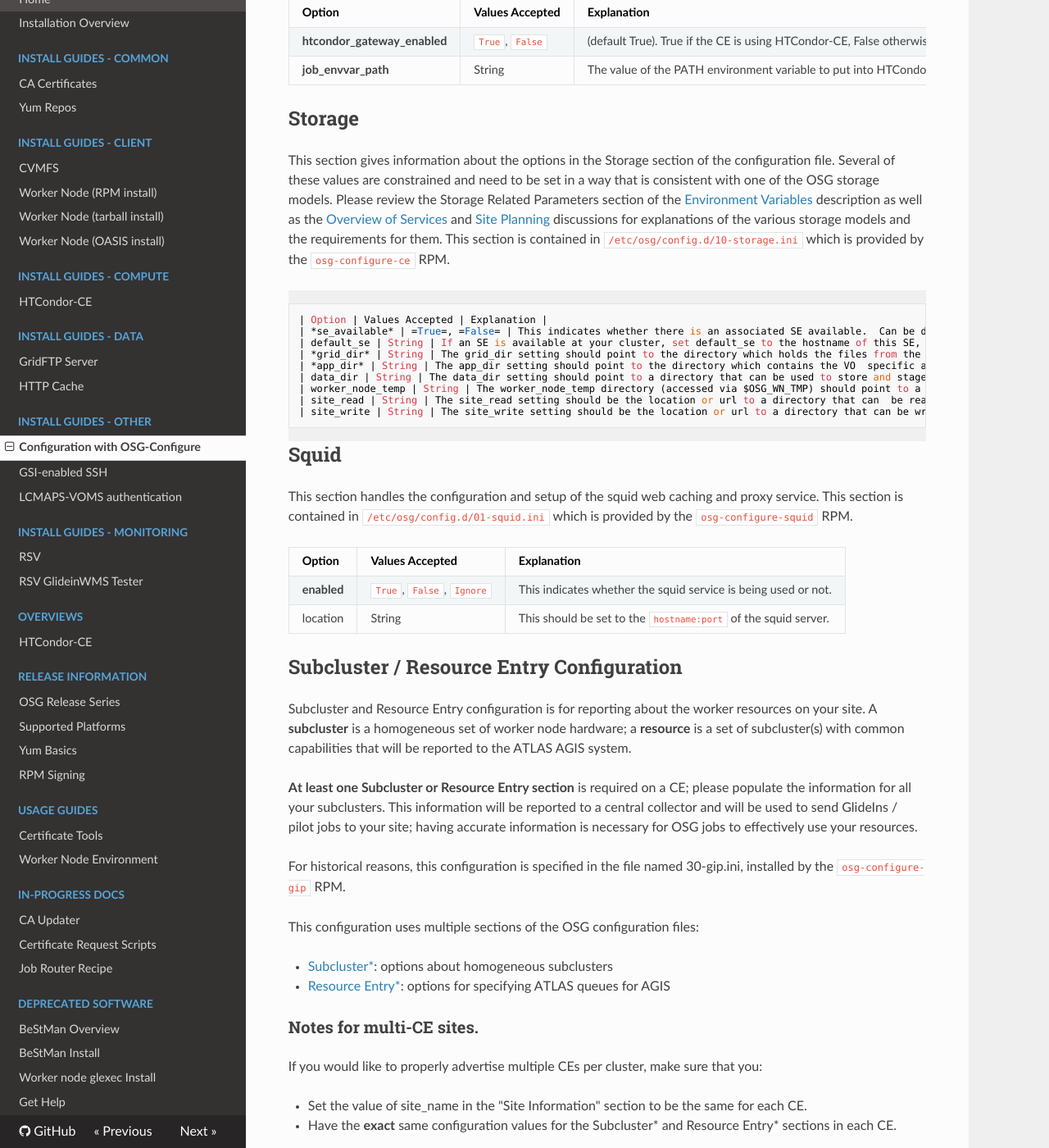
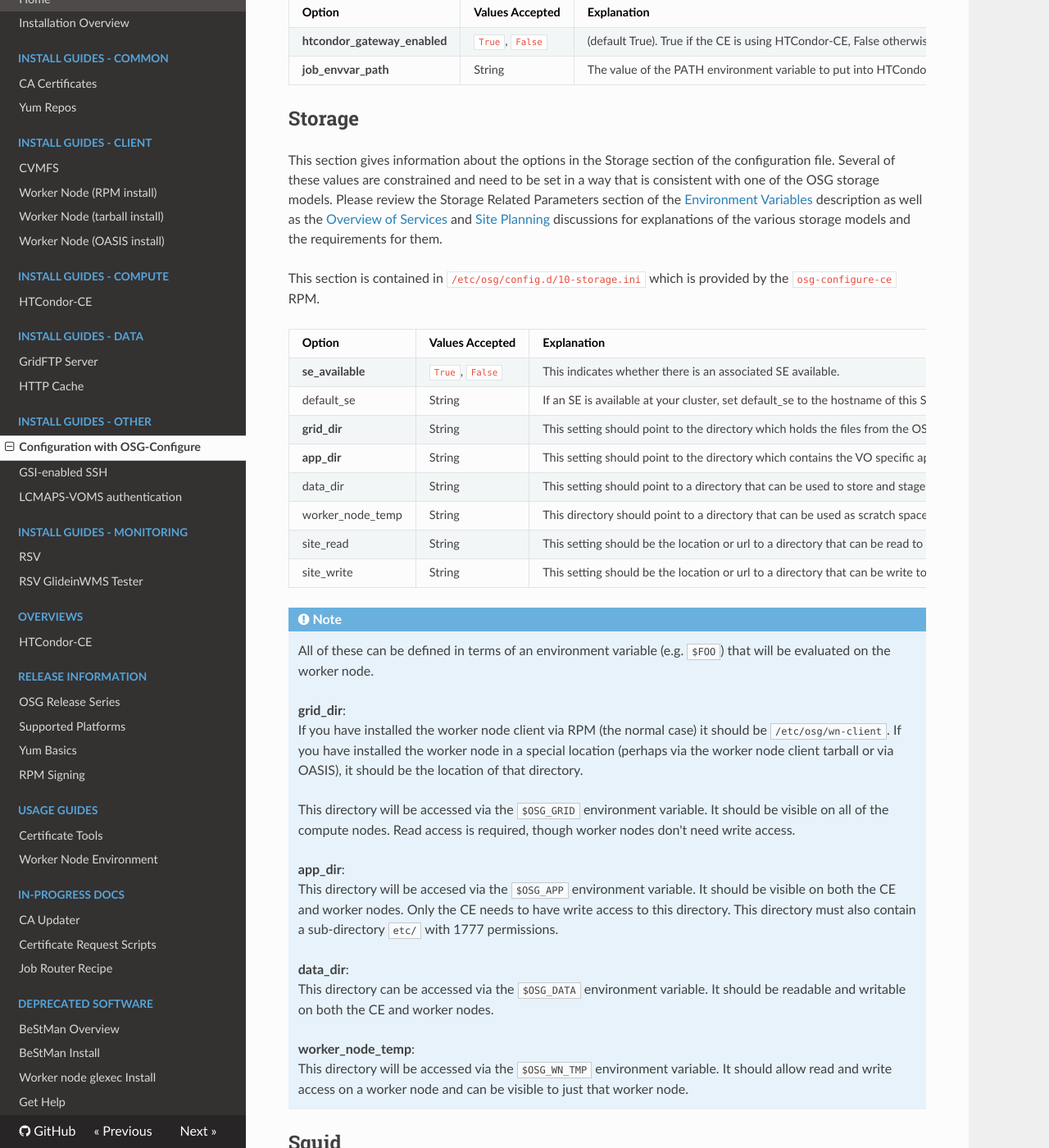
Before and after one commit to osg-htc/docs, an MkDocs documentation site: the page built from docs/other/configuration-with-osg-configure.md, in a window 1280 px wide and 1400 px high, scrolled down 7150 px. Shown: the whole window at 82% size. Built offline with MkDocs 1.6.1, drawn with Linux system fonts in a browser that asks for light colours; nearby versions of some CDN libraries; old or Windows-style settings are respelled for this version of MkDocs; some of the changed lines change nothing that is shown.

Commit message:
Hand-convert storage table

```diff
--- a/docs/other/configuration-with-osg-configure.md
+++ b/docs/other/configuration-with-osg-configure.md
@@ -231,17 +231,54 @@ This section gives information about the options in the Gateway section of the c
 Storage
 -------
 
-This section gives information about the options in the Storage section of the configuration file. Several of these values are constrained and need to be set in a way that is consistent with one of the OSG storage models. Please review the Storage Related Parameters section of the [Environment Variables](EnvironmentVariables) description as well as the [Overview of Services](OverviewOfServicesInOSG) and [Site Planning](SitePlanning) discussions for explanations of the various storage models and the requirements for them. This section is contained in `/etc/osg/config.d/10-storage.ini` which is provided by the `osg-configure-ce` RPM.
+This section gives information about the options in the Storage section of the configuration file.
+Several of these values are constrained and need to be set in a way that is consistent with one of the OSG storage models.
+Please review the Storage Related Parameters section of the [Environment Variables](EnvironmentVariables) description
+as well as the [Overview of Services](OverviewOfServicesInOSG) and [Site Planning](SitePlanning) discussions
+for explanations of the various storage models and the requirements for them.
 
-    | Option | Values Accepted | Explanation |
-    | *se_available* | =True=, =False= | This indicates whether there is an associated SE available.  Can be defined in terms of an environment variable (e.g. =$FOO=) that will be evaluated on the worker node. |
-    | default_se | String | If an SE is available at your cluster, set default_se to the hostname of this SE, otherwise set default_se to UNAVAILABLE. Can be defined in terms of an environment variable (e.g. =$FOO=) that will be evaluated on the worker node. |
-    | *grid_dir* | String | The grid_dir setting should point to the directory which holds the files from the OSG worker node package. If you have installed the worker node client via RPM (the normal case) it should be =/etc/osg/wn-client=. If you have somehow installed the worker node in a special location (perhaps via the worker node client tarball or via OASIS), it should be the location of that directory. This directory should be visible on all of the computer nodes and will be accessed via the $OSG_GRID environment variable.  Can be defined in terms of an environment variable (e.g. =$FOO=) that will be evaluated on the worker node.  Read access is required, though worker nodes don't need write access. |
-    | *app_dir* | String | The app_dir setting should point to the directory which contains the VO  specific applications, this should be visible on both the CE and worker nodes and will be accessed via $OSG_APP.  Can be defined in terms of an environment variable (e.g. =$FOO=) that will be evaluated on the worker node.  Only the CE needs to have write access to this directory. The $OSG_APP directory must also contain a sub-directory (etc) with 1777 permissions. |
-    | data_dir | String | The data_dir setting should point to a directory that can be used to store and stage data in and out of the cluster and accessed via the $OSG_DATA variable.  Can be defined in terms of an environment variable (e.g. =$FOO=) that will be evaluated on the worker node. This directory should be readable and writable on both the CE and worker nodes.  |
-    | worker_node_temp | String | The worker_node_temp directory (accessed via $OSG_WN_TMP) should point to a directory that can be used as scratch space on compute nodes. It should allow read and write access on a worker node and can be visible to just that worker node.  Can be defined in terms of an environment variable (e.g. =$FOO=) that will be evaluated on the worker node. If not set, the default is UNAVAILABLE |
-    | site_read | String | The site_read setting should be the location or url to a directory that can  be read to stage in data via the variable $OSG_SITE_READ.  This is an url if you are using a SE.  Can be defined in terms of an environment variable (e.g. =$FOO=) that will be evaluated on the worker node.  If not set, the default is UNAVAILABLE |
-    | site_write | String | The site_write setting should be the location or url to a directory that can be write to stage out data via the variable $OSG_SITE_WRITE. This is an url if you are using a SE . Can be defined in terms of an environment variable (e.g. =$FOO=) that will be evaluated on the worker node. If not set, the default is UNAVAILABLE |
+This section is contained in `/etc/osg/config.d/10-storage.ini` which is provided by the `osg-configure-ce` RPM.
+
+| Option           | Values Accepted | Explanation                                                                                                                                                                                                    |
+|------------------|-----------------|----------------------------------------------------------------------------------------------------------------------------------------------------------------------------------------------------------------|
+| **se_available** | `True`, `False` | This indicates whether there is an associated SE available.                                                                                                                                                    |
+| default_se       | String          | If an SE is available at your cluster, set default_se to the hostname of this SE, otherwise set default_se to UNAVAILABLE.                                                                                     |
+| **grid_dir**     | String          | This setting should point to the directory which holds the files from the OSG worker node package. See note                                                                                                    |
+| **app_dir**      | String          | This setting should point to the directory which contains the VO specific applications. See note                                                                                                               |
+| data_dir         | String          | This setting should point to a directory that can be used to store and stage data in and out of the cluster. See note                                                                                          |
+| worker_node_temp | String          | This directory should point to a directory that can be used as scratch space on compute nodes. If not set, the default is UNAVAILABLE. See note                                                                |
+| site_read        | String          | This setting should be the location or url to a directory that can be read to stage in data via the variable `$OSG_SITE_READ`. This is an url if you are using a SE. If not set, the default is UNAVAILABLE    |
+| site_write       | String          | This setting should be the location or url to a directory that can be write to stage out data via the variable `$OSG_SITE_WRITE`. This is an url if you are using a SE. If not set, the default is UNAVAILABLE |
+
+
+!!! note
+    All of these can be defined in terms of an environment variable
+    (e.g. `$FOO`) that will be evaluated on the worker node.
+
+    **grid_dir**:<br/>
+    If you have installed the worker node client via RPM (the normal case) it
+    should be `/etc/osg/wn-client`.  If you have installed the worker node in a
+    special location (perhaps via the worker node client tarball or via OASIS),
+    it should be the location of that directory.
+
+    This directory will be accessed via the `$OSG_GRID` environment variable.
+    It should be visible on all of the compute nodes. Read access is required,
+    though worker nodes don't need write access.
+
+    **app_dir**:<br/>
+    This directory will be accesed via the `$OSG_APP` environment variable. It
+    should be visible on both the CE and worker nodes. Only the CE needs to
+    have write access to this directory. This directory must also contain a
+    sub-directory `etc/` with 1777 permissions.
+
+    **data_dir**:<br/>
+    This directory can be accessed via the `$OSG_DATA` environment variable. It
+    should be readable and writable on both the CE and worker nodes.
+
+    **worker_node_temp**:<br/>
+    This directory will be accessed via the `$OSG_WN_TMP` environment variable.
+    It should allow read and write access on a worker node and can be visible
+    to just that worker node.
 
 Squid
 -----
```
